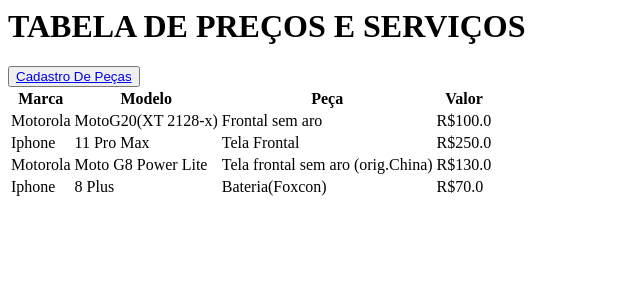
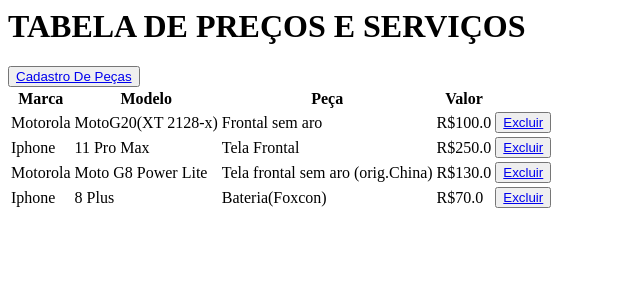
Before and after one commit to AlyssonSmartCell/ASC-Sistem-Web, a Django app: page /consultarprecos in a window 1280 px wide. Shown: the top 300 px of the page, without its empty margins (0-640 px from the left). Run offline with Django 4.2, Linux system fonts and the light colour scheme; data comes from the database, SQL or seed files in the repository; both versions use the stored data as it was after the commit.

Commit message:
V0.0.2 correção erro lista de precos

```diff
--- a/ASC_web_sis/ASC_web_sis/urls.py
+++ b/ASC_web_sis/ASC_web_sis/urls.py
@@ -35,7 +35,8 @@
     path('inicial/osdetalhes', views_users.osdetalhes, name="detalhes_das_os" ),
     path('consultarprecos', views_os.consultarprecos,name='tabela'),
     path('notadegarantia', views_os.garantia, name='garantia'),
-    path('cadastrodepecas', views_os.cadastropeças, name='cadastropeças')
+    path('cadastrodepecas', views_os.cadastropeças, name='cadastropeças'),
+    path('excluir_peca/<int:id_peca>' , views_os.excluirpeca, name='excluirpeca'),
 
 
 
--- a/ASC_web_sis/OS/views.py
+++ b/ASC_web_sis/OS/views.py
@@ -48,3 +48,10 @@
             'cadastro': Cadastro_pecasForm
         }
         return render(request, 'users/cadastropeças.html', context=cadastro)
+
+def excluirpeca(request, id_peca):
+    peca_a_excluir = listadeprecos.objects.get(pk=id_peca)
+    if request.method == 'POST':
+        peca_a_excluir.delete()
+        return redirect('tabela')
+    return render(request, 'users/exclusaopeca.html', {'item': peca_a_excluir})
--- /dev/null
+++ b/ASC_web_sis/users/templates/users/exclusaopeca.html
@@ -0,0 +1,6 @@
+<form method="POST">
+    {% csrf_token %}
+    <h1>Confirmar exclusao do item: {{item.pecaeservico}}/{{item.marca}} {{item.modelo}}</h1>
+    <button><a href="{% url 'tabela' %}">Cancelar</a></button>
+    <button type="submit">Confirmar</button>
+</form>
--- a/ASC_web_sis/users/templates/users/tabeladeprecos.html
+++ b/ASC_web_sis/users/templates/users/tabeladeprecos.html
@@ -14,9 +14,11 @@
             <td>{{dado.modelo}}</td>
             <td>{{dado.pecaeservico}}</td>
             <td>R${{dado.valor}}</td>
+            <td><button><a href="{% url 'excluirpeca' dado.id %}">Excluir</a></button></td>
         </tr>
         {% endfor %}
-    <button><a href="{% url 'cadastropeças' %}">Cadastro De Peças</a></button>
+
+        <button><a href="{% url 'cadastropeças' %}">Cadastro De Peças</a></button>
 
      </table>
 
```
Also changed, not shown: ASC_web_sis/db.sqlite3.
